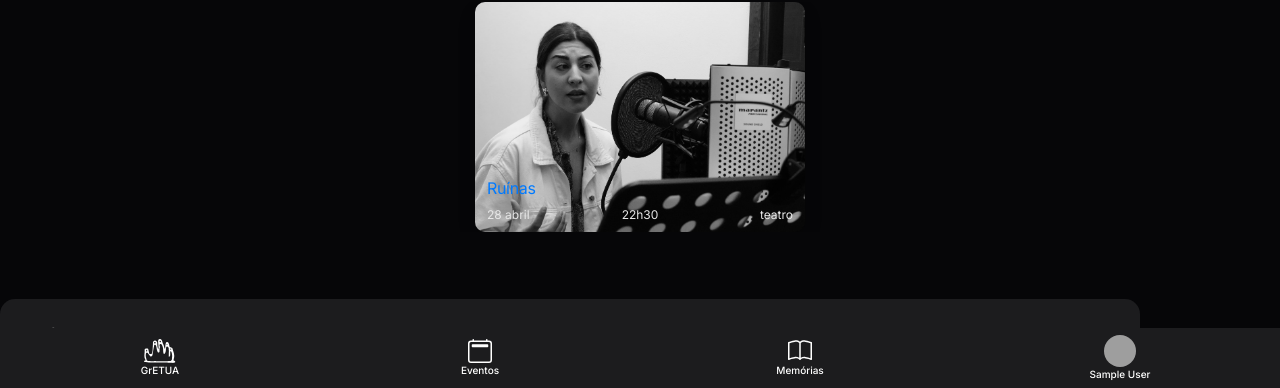
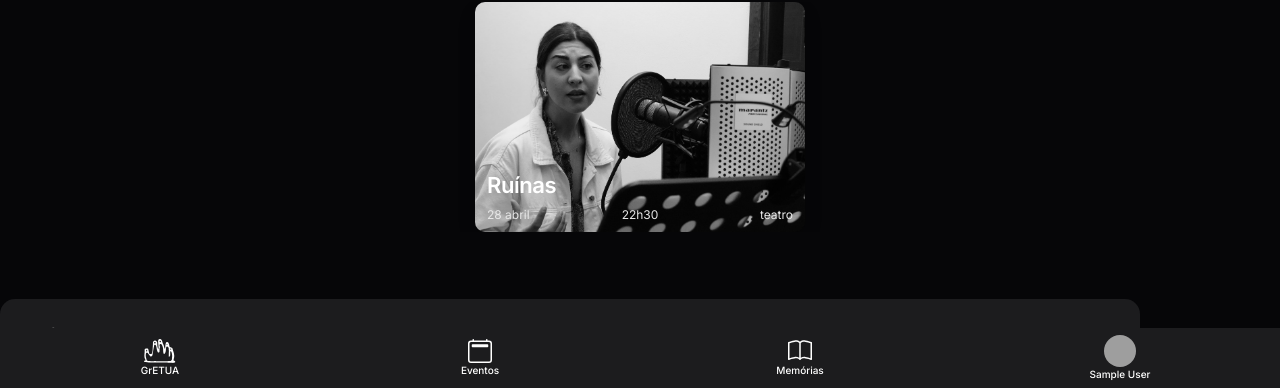
Before and after one commit to simbentes/GrETUA, a PHP site: page /conta.php in a window 1280 px wide. Shown: the part 412-800 px from the top of the page. Run offline with PHP 8.4, Linux system fonts and the light colour scheme; the visitor is signed in with stand-in values (Sample User, id 1); tables that the repository leaves empty or names only in its code hold one stand-in row (values such as "Sample post"); data that the repository does not hold is empty; some libraries are stand-ins or nearby versions; grey boxes are pictures that could not be loaded.

Commit message:
correção: cards perfil

```diff
--- a/css/estilos.css
+++ b/css/estilos.css
@@ -59,11 +59,11 @@ body {
 }
 
 
-.carrossel a {
+.swiper-slide a {
     color: white;
 }
 
-.carrossel h6 {
+.swiper-slide h6 {
     font-weight: 600;
     font-size: 22px;
 }
```
